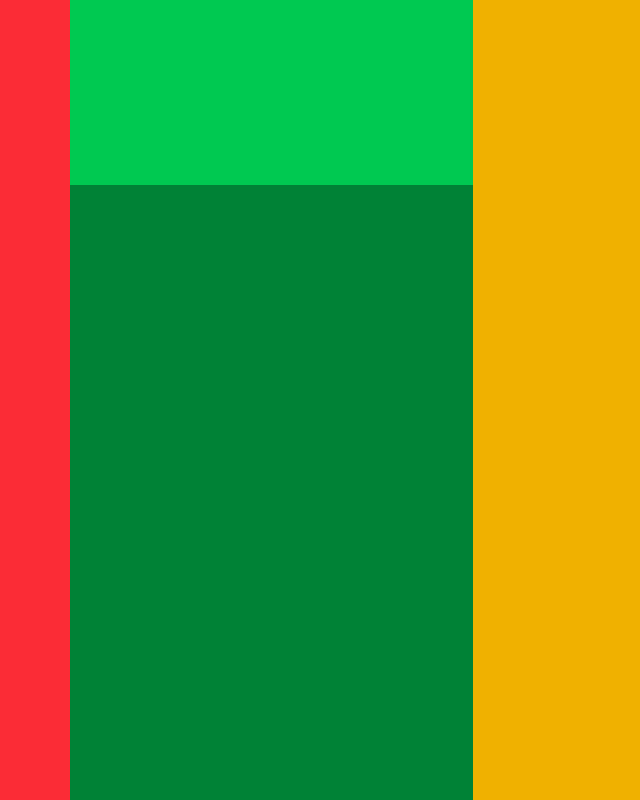
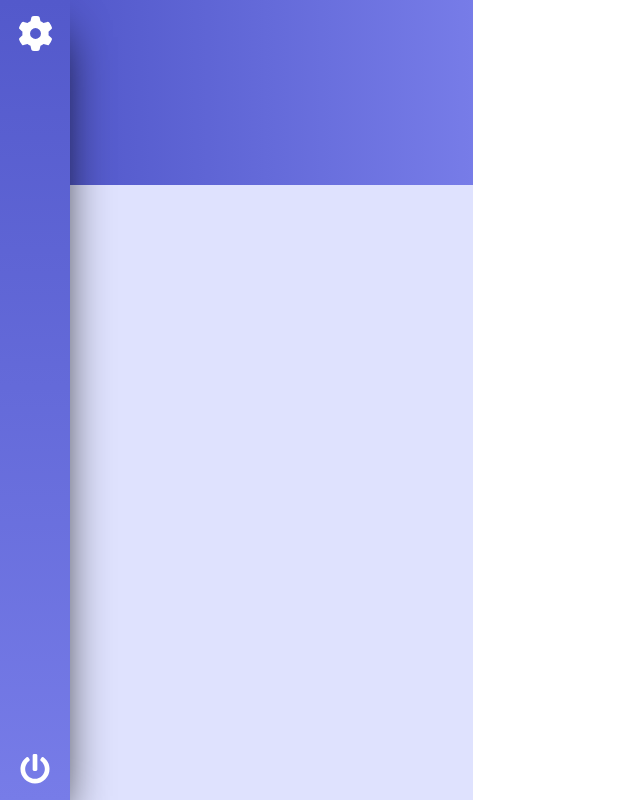
Before and after one commit to fasih124/ChatApp, a React (Vite) app in the folder client/chatapp/: page / in a window 1280 px wide. Shown: the whole page, without its empty margins (0-640 px from the left). Built offline with nearby package versions, Linux system fonts and the light colour scheme.

Commit message:
complete side bardesign

```diff
--- a/client/chatapp/src/component/ChatBox.jsx
+++ b/client/chatapp/src/component/ChatBox.jsx
@@ -1,3 +1,3 @@
 export default function ChatBox() {
-  return <div className="bg-yellow-500 row-span-3"></div>;
+  return <div className="bg-white row-span-3"></div>;
 }
--- a/client/chatapp/src/component/ConversationBar.jsx
+++ b/client/chatapp/src/component/ConversationBar.jsx
@@ -1,8 +1,8 @@
 export default function ConversationBar() {
   return (
     <div className="row-span-3 flex flex-col">
-      <div className="bg-green-500  flex-[0.6]"></div>
-      <div className="bg-green-700  flex-2"></div>
+      <div className="bg-gradient-to-l from-primary-500 to-primary-700   flex-[0.6]"></div>
+      <div className="bg-secondary-500  flex-2"></div>
     </div>
   );
 }
--- a/client/chatapp/src/component/Sidebar.jsx
+++ b/client/chatapp/src/component/Sidebar.jsx
@@ -1,3 +1,16 @@
+import { FaPowerOff } from "react-icons/fa";
+import { FaGear } from "react-icons/fa6";
+import { Link } from "react-router-dom";
 export default function SideBar() {
-  return <div className="bg-red-500  row-span-3"></div>;
+  return (
+    <div className=" flex flex-col justify-between items-center p-4 row-span-3   bg-gradient-to-t from-primary-500 to-primary-700 shadow-2xl/150  z-30">
+      <Link to={"/login"}>
+        <FaGear size={35} color="white" />{" "}
+      </Link>
+      <Link to={"/login"}>
+        <FaPowerOff size={30} color="white" />
+      </Link>
+    </div>
+  );
 }
+// bg-gradient-to-t from-primary-500 to-primary-700
```
